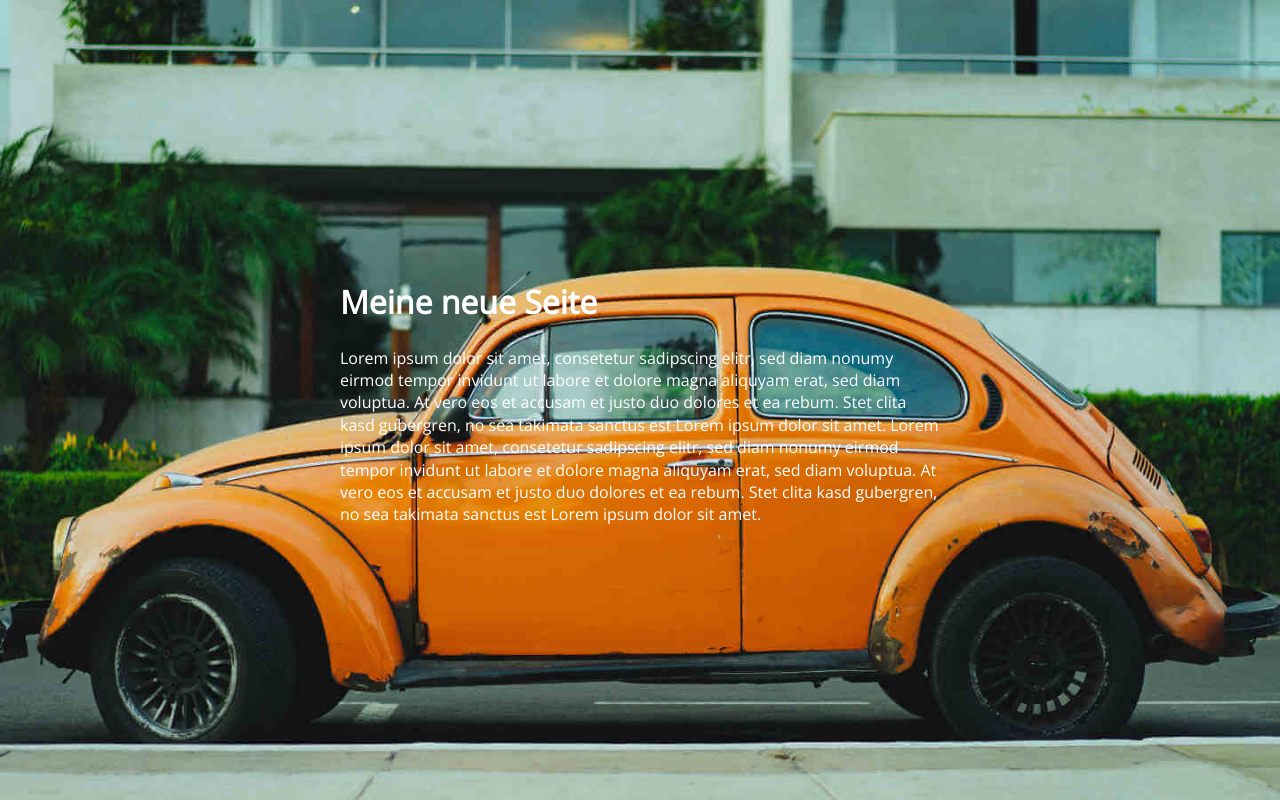
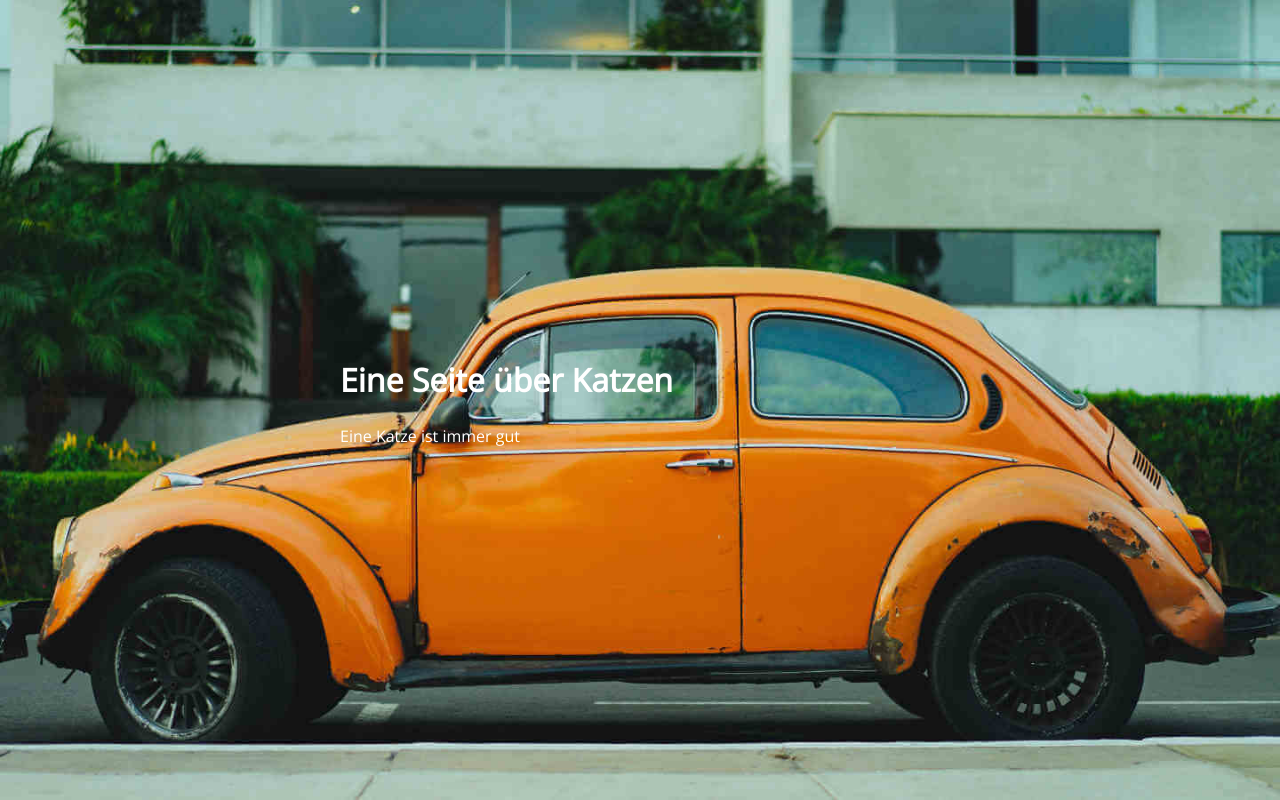
Before and after one commit to koshkakoka/koshkakoka.github.io, a plain HTML site: page index.html in a window 1280 px wide. Drawn offline with nearby package versions, Linux system fonts and the light colour scheme.

Commit message:
Content added

```diff
--- a/index.html
+++ b/index.html
@@ -4,7 +4,7 @@
         <meta charset="utf-8">
         <meta name="viewport" content="width=device-width, initial-scale=1.0, user-scalable=yes">
         <title>
-			Meine neue Seite
+			Katzenseite
         </title>
         <meta name="description" content="Bla bla bla">
         <link rel="stylesheet" href="style.css" type="text/css">
@@ -12,8 +12,8 @@
     </head>
     <body>
         <div class="abs">
-			<h1>Meine neue Seite</h1>
-			<p>Lorem ipsum dolor sit amet, consetetur sadipscing elitr, sed diam nonumy eirmod tempor invidunt ut labore et dolore magna aliquyam erat, sed diam voluptua. At vero eos et accusam et justo duo dolores et ea rebum. Stet clita kasd gubergren, no sea takimata sanctus est Lorem ipsum dolor sit amet. Lorem ipsum dolor sit amet, consetetur sadipscing elitr, sed diam nonumy eirmod tempor invidunt ut labore et dolore magna aliquyam erat, sed diam voluptua. At vero eos et accusam et justo duo dolores et ea rebum. Stet clita kasd gubergren, no sea takimata sanctus est Lorem ipsum dolor sit amet.</p>
+			<h1>Eine Seite über Katzen</h1>
+			<p>Eine Katze ist immer gut</p>
 		</div>
     </body>
 </html>
```
